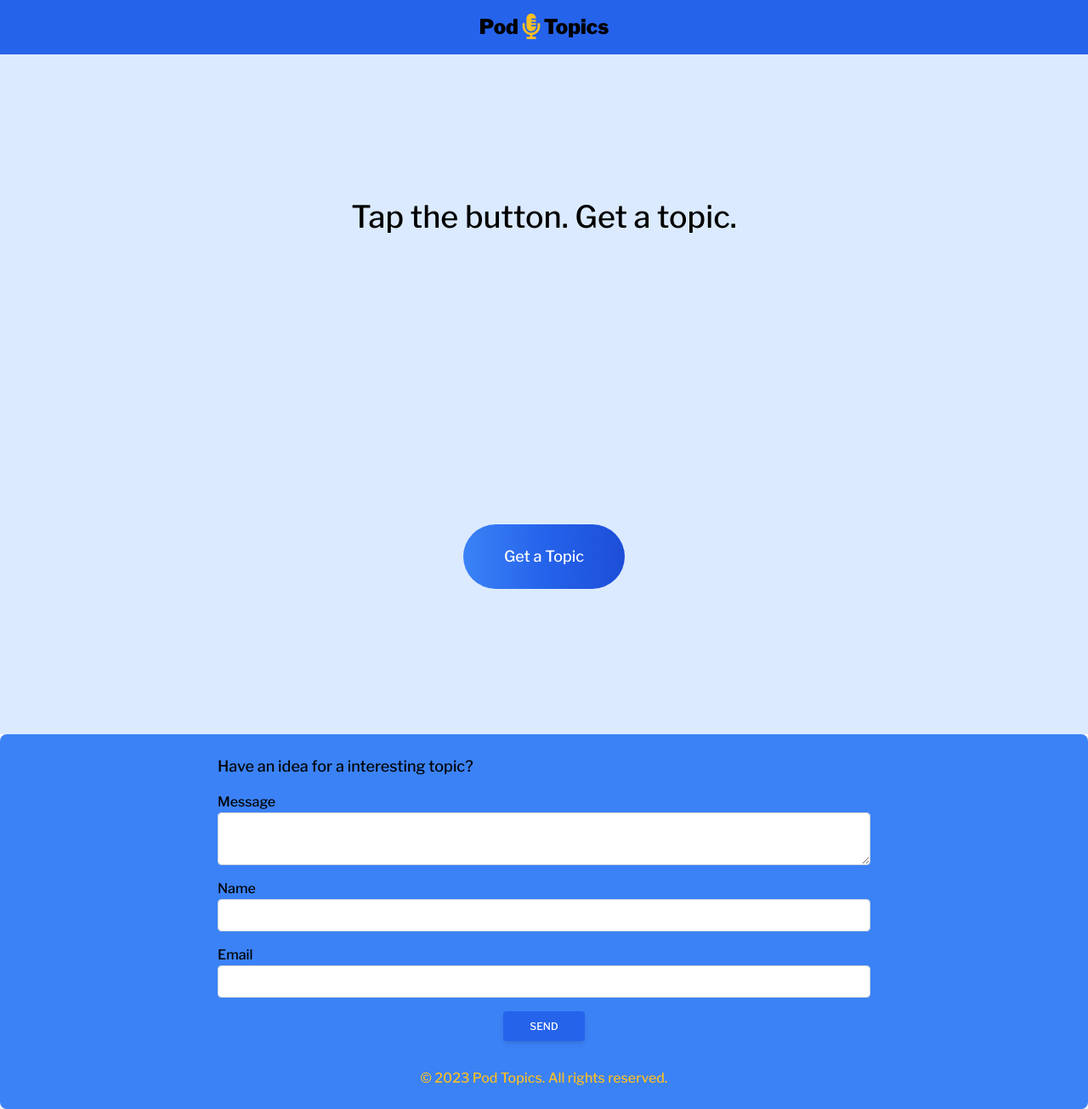
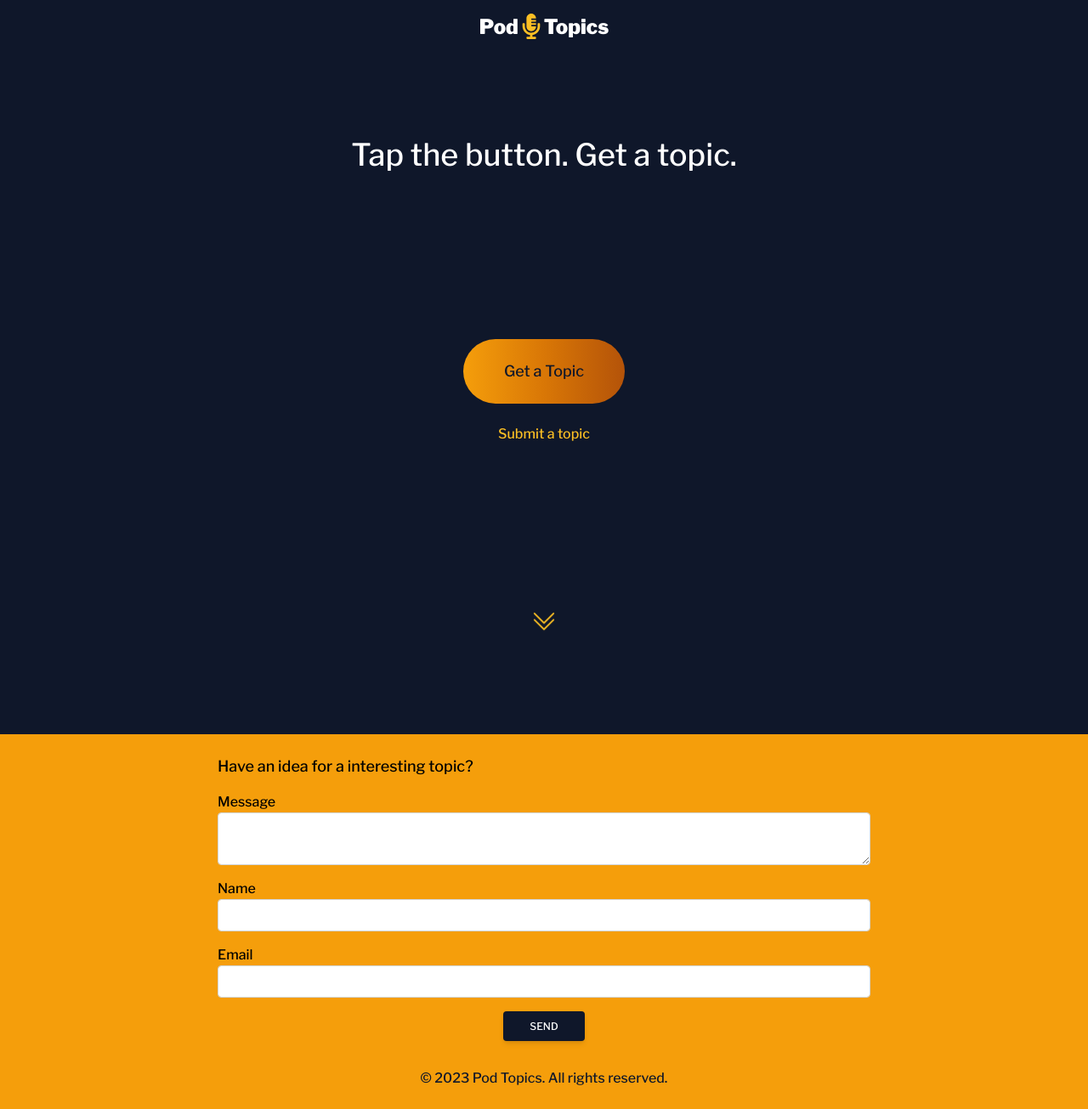
Before and after one commit to rhunter252/Pod-Topics, a React (Vite) app in the folder client/: page / in a window 1280 px wide. Shown: the whole page at 85% size. Built offline with nearby package versions, Linux system fonts and the light colour scheme.

Commit message:
changed colors

```diff
--- a/client/src/components/Footer.jsx
+++ b/client/src/components/Footer.jsx
@@ -27,7 +27,7 @@ const Footer = () => {
   };
 
   return (
-    <footer className="block p-6 rounded-lg shadow-lg bg-blue-500 w-full ">
+    <footer id="footer" className="block p-6 bg-amber-500 w-full ">
       <div className="mx-auto max-w-3xl">
         <p className="text-lg">Have an idea for a interesting topic?</p>
         <form className="flex flex-col pt-4" ref={form} onSubmit={sendEmail}>
@@ -47,7 +47,7 @@ const Footer = () => {
         transition
         ease-in-out
         m-0
-        focus:text-gray-700 focus:bg-white focus:border-blue-600 focus:outline-none"
+        focus:text-gray-700 focus:bg-white focus:border-slate-600 focus:outline-none"
             name="message"
           />
           <div className="pt-4">
@@ -93,7 +93,7 @@ const Footer = () => {
             className="w-24 mx-auto my-4
             px-6
             py-2.5
-            bg-blue-600
+            bg-slate-900
             text-white
             font-medium
             text-xs
@@ -101,9 +101,9 @@ const Footer = () => {
             uppercase
             rounded
             shadow-md
-            hover:bg-blue-700 hover:shadow-lg
-            focus:bg-blue-700 focus:shadow-lg focus:outline-none focus:ring-0
-            active:bg-blue-800 active:shadow-lg
+            hover:bg-slate-700 hover:shadow-lg
+            focus:bg-slate-700 focus:shadow-lg focus:outline-none focus:ring-0
+            active:bg-slate-800 active:shadow-lg
             transition
             duration-150
             ease-in-out"
@@ -114,7 +114,7 @@ const Footer = () => {
           </button>
         </form>
       </div>
-      <div className="text-center text-amber-400 mt-4">
+      <div className="text-center text-slate-900 mt-4">
         &copy; {new Date().getFullYear()} Pod Topics. All rights reserved.
       </div>
     </footer>
--- a/client/src/components/Header.jsx
+++ b/client/src/components/Header.jsx
@@ -2,9 +2,9 @@ import { FaMicrophoneAlt } from "react-icons/fa";
 
 const Header = () => {
   return (
-    <div className="p-4 bg-blue-600 flex place-content-center items-center">
+    <div className="p-4 bg-slate-900 flex place-content-center items-center">
       <h1 className="flex">
-        <span className="flex text-2xl font-bold">
+        <span className="flex text-2xl font-bold text-white">
           Pod <FaMicrophoneAlt className="text-3xl text-amber-400" />
           Topics
         </span>
--- a/client/src/components/Main.jsx
+++ b/client/src/components/Main.jsx
@@ -1,5 +1,6 @@
 import { useState, useEffect } from "react";
 import { client } from "../lib/client";
+import { BsChevronDoubleDown } from "react-icons/bs";
 
 const Main = () => {
   const [getTopic, setGetTopic] = useState("Tap the button. Get a topic.");
@@ -19,17 +20,26 @@ const Main = () => {
   };
 
   return (
-    <div className="bg-blue-100 h-screen">
+    <div className="bg-slate-900 h-screen">
       <div className="container mx-auto grid h-screen place-items-center">
-        <h2 className="text-4xl lg:text-4xl px-4 text-center leading-normal">
+        <h2 className="text-4xl lg:text-4xl px-4 text-center  text-white leading-normal">
           {getTopic}
         </h2>
-        <button
-          className="text-white bg-gradient-to-r from-blue-500 via-blue-600 to-blue-700 hover:bg-gradient-to-br focus:ring-4 focus:outline-none focus:ring-blue-300 dark:focus:ring-blue-800 font-medium rounded-full text-lg px-12 py-6 text-center"
-          onClick={handleClick}
-        >
-          Get a Topic
-        </button>
+        <div className="flex flex-col">
+          <button
+            className="text-slate-900 bg-gradient-to-r from-amber-500 via-amber-600 to-amber-700 hover:bg-gradient-to-br focus:ring-4 focus:outline-none focus:ring-amber-300 dark:focus:ring-amber-800 font-medium rounded-full text-lg px-12 py-6 text-center mb-6"
+            onClick={handleClick}
+          >
+            Get a Topic
+          </button>
+          <a
+            href="#footer"
+            className="text-amber-400 text-center m-0 hover:underline-offset-auto	"
+          >
+            Submit a topic
+          </a>
+        </div>
+        <BsChevronDoubleDown className="animate-bounce text-amber-400 text-3xl mb-4" />
       </div>
     </div>
   );
```
